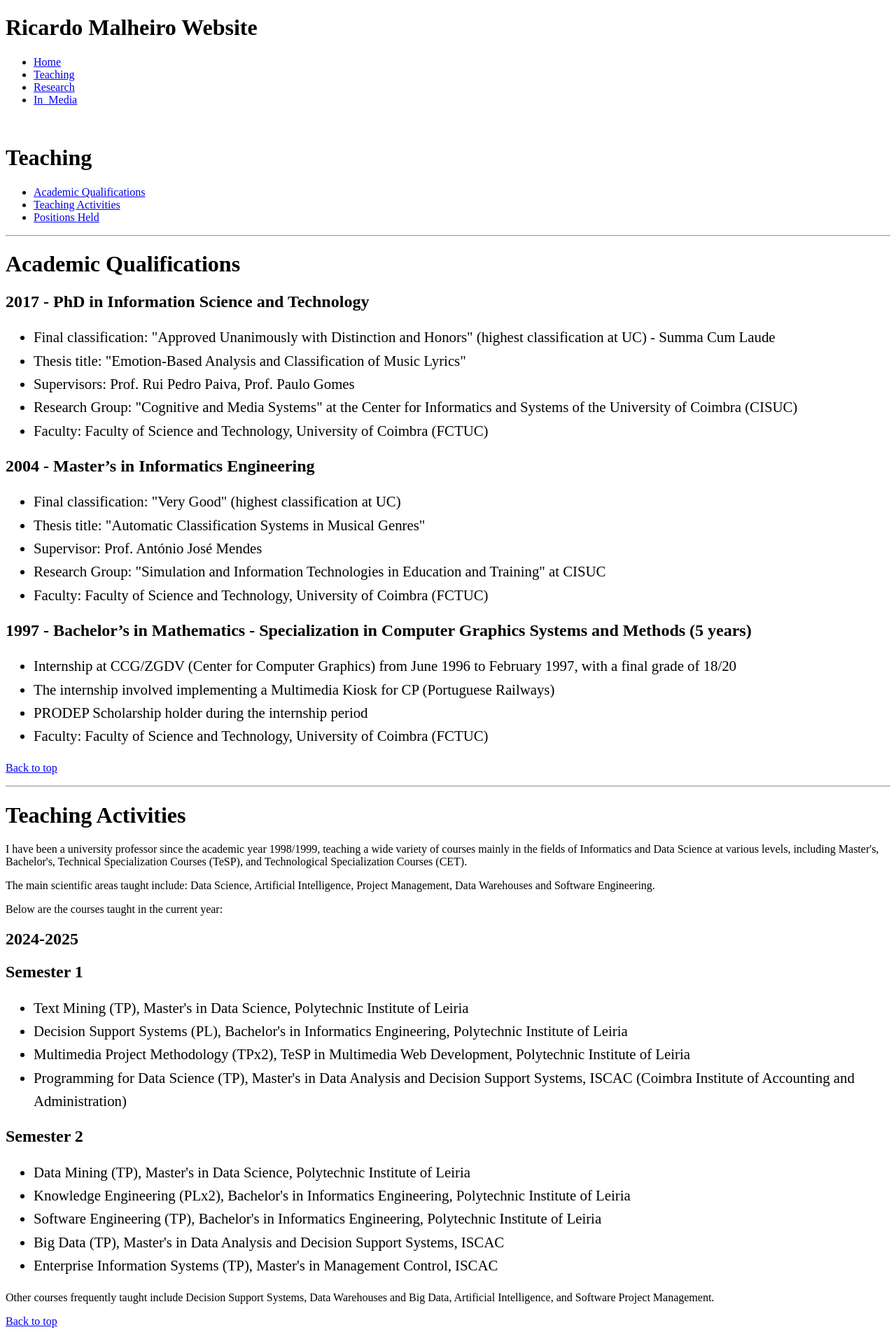
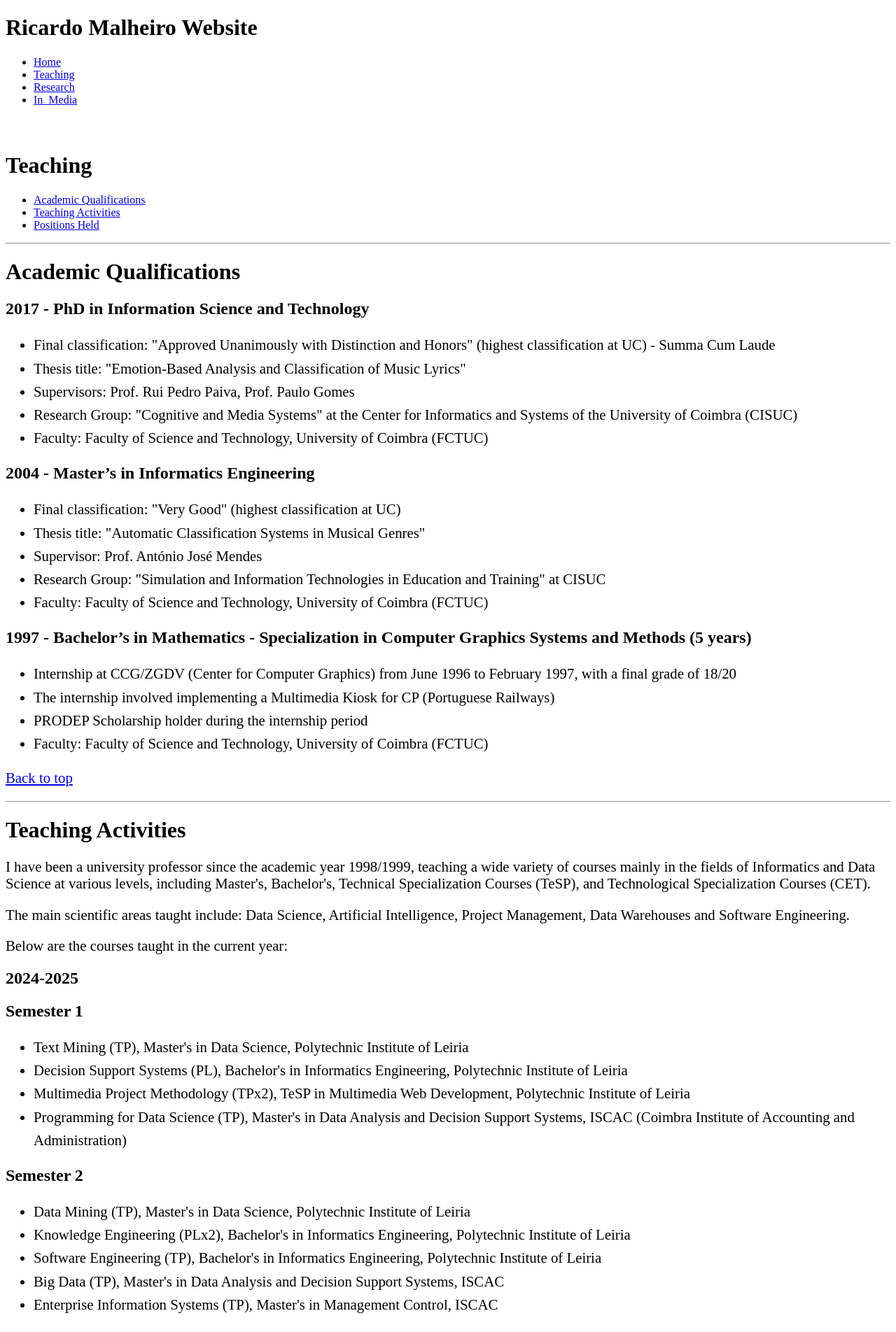
Before and after one commit to rsmal-ipl/SRSMAL, a Jekyll site: the page built from pages/teaching.md, in a window 1280 px wide. Shown: the top 1904 px of the page at 70% size. Built offline with Jekyll 4.4.1, drawn with Linux system fonts in a browser that asks for light colours; some of the changed text lies outside the part shown.

Commit message:
Actualizacao Conteudo #02

```diff
--- a/pages/teaching.md
+++ b/pages/teaching.md
@@ -16,12 +16,15 @@ layout: default
     font-size: 1.3em;
   }
 
+  p {
+    font-size: 1.3em; /* Diminui o tamanho dos parágrafos */
+  }
+
   .my-list {
   font-size: 1.3em;
   line-height: 1.6em;
   }
 </style>
-
 
 <br>
 
@@ -104,7 +107,7 @@ layout: default
 <p>Throughout my more than 20 years of experience, I have held several important positions, particularly at the Polytechnic Institute of Leiria (IPL) and Instituto Superior Miguel Torga (ISMT):</p>
 
 <ul class="my-list">
-  <li>Coordinator of the Information Technology Department** at ISMT (2006-2015 and 2018-2021). The position was held either in partnership with another faculty member or alone.</li>
+  <li><strong>Coordinator of the Information Technology Department </strong>at ISMT (2006-2015 and 2018-2021). The position was held either in partnership with another faculty member or alone.</li>
   <li><strong>Coordinator of the Bachelor's in Informatics (Bologna) </strong>at ISMT (2018-2021)</li>
   <li><strong>Coordinator of the Bachelor's in Computer Science for Business (Pre-Bologna) </strong>at ISMT (2005-2009)</li>
   <li><strong>Coordinator of the Bachelor's in Informatics (Pre-Bologna) </strong>at ISMT (2007-2009)</li>
```
